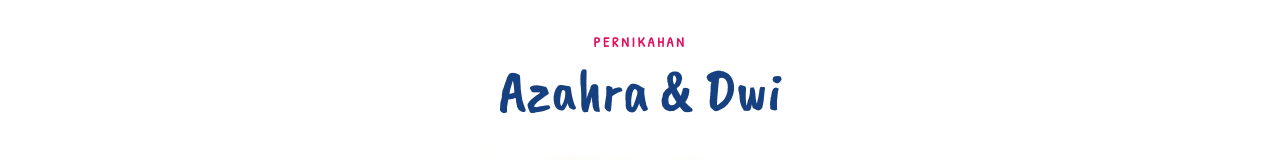
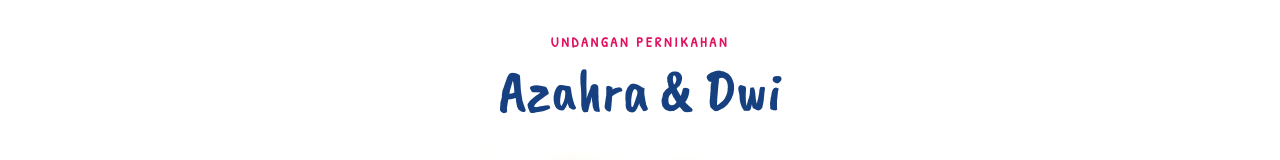
Before and after one commit to dwinur/wedding-dwi-azahra, a Next.js app: page / in a window 1280 px wide. Both pictures are taken after a click on the button "Open Invitation". Shown: the top 160 px of the page. Built offline with nearby package versions, Linux system fonts and the light colour scheme; no server answers; the database is empty; a web font is replaced by a local one.

Commit message:
revamp to latest design v2

```diff
--- a/src/components/sections/CoverSection.tsx
+++ b/src/components/sections/CoverSection.tsx
@@ -32,7 +32,7 @@ export function CoverSection({ onScrollToNext }: CoverSectionProps) {
               color: '#E0115F'
             }}
           >
-            PERNIKAHAN
+            UNDANGAN PERNIKAHAN
           </p>
 
           {/* Couple Names */}
```
